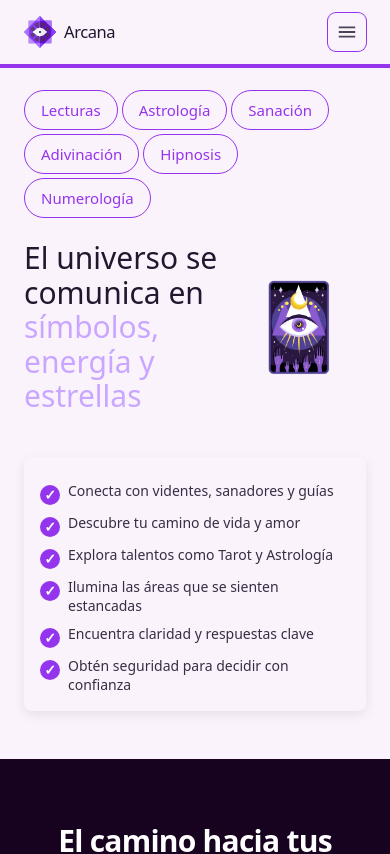
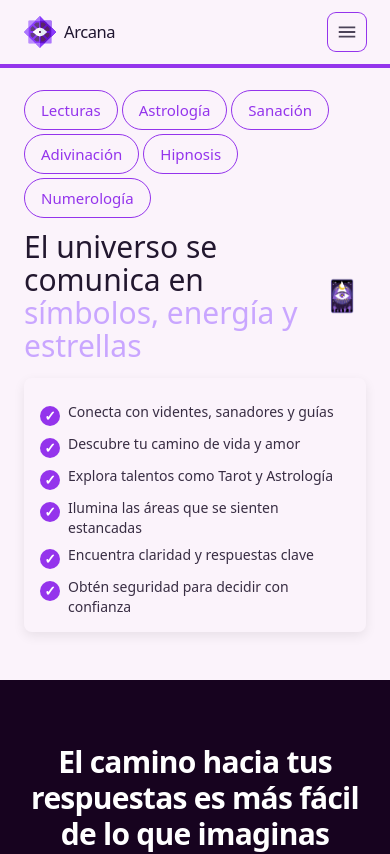
Before and after one commit to arcana302-art/arcana-v2, a Next.js app: page / in a window 390 px wide. Shown: the top 854 px of the page. Built offline with nearby package versions, Linux system fonts and the light colour scheme.

Commit message:
Update Hero.tsx

```diff
--- a/app/components/Hero.tsx
+++ b/app/components/Hero.tsx
@@ -7,7 +7,6 @@ import { useMemo } from 'react';
 const HERO_IMG = '/brand/hero-card-eye.png';
 const CLOUD_IMG = '/brand/Nube1.png';
 const BTN_PURPLE = '#9434ec';
-const LIGHT_PURPLE = '#c9a6ff';
 
 export default function Hero() {
   const talents = useMemo(
@@ -67,20 +66,22 @@ export default function Hero() {
         <div className="relative mt-0 grid grid-cols-12 gap-y-4 lg:gap-x-10 hero-grid">
           {/* LEFT */}
           <div className="hero-left col-span-12 lg:col-span-6 flex flex-col justify-center">
-            {/* MOBILE: TÍTULO + CARTA 60/40 */}
-            <div className="flex w-full sm:hidden gap-2 items-center mb-4">
-              <h1 className="hero-title-1 text-[30px] font-normal leading-[1.15] w-3/5">
+            {/* TITLE + CARD MOBILE */}
+            <div className="hero-title-wrapper flex flex-col sm:flex-row sm:items-center sm:gap-6">
+              <h1 className="hero-title-1 text-[30px] sm:text-[65px] font-normal leading-[1.15]">
                 <span className="text-[#22172f]">El universo se comunica en </span>
                 <span className="text-[#c9a6ff]">símbolos, energía y estrellas</span>
               </h1>
-              <div className="w-2/5">
+
+              {/* Mobile: carta al lado del título */}
+              <div className="hero-card-mobile flex sm:hidden w-2/5 ml-4">
                 <Image
                   src={HERO_IMG}
                   alt="Carta / símbolo místico"
                   width={560}
                   height={790}
                   priority
-                  className="h-auto w-full scale-[0.5]" // Reducida al 50%
+                  className="h-auto w-full scale-[0.5]"
                 />
               </div>
             </div>
@@ -118,7 +119,7 @@ export default function Hero() {
             </div>
           </div>
 
-          {/* RIGHT DESKTOP */}
+          {/* RIGHT */}
           <div className="relative col-span-12 lg:col-span-6 flex flex-col items-center justify-center min-h-[1px] hidden sm:flex">
             <img
               src={CLOUD_IMG}
@@ -152,9 +153,15 @@ export default function Hero() {
           mask-image: radial-gradient(140% 120% at 56% 46%, #000 62%, transparent 100%);
         }
         @keyframes cloud-sway {
-          0% { transform: translateX(-52%); }
-          50% { transform: translateX(-44%); }
-          100% { transform: translateX(-52%); }
+          0% {
+            transform: translateX(-52%);
+          }
+          50% {
+            transform: translateX(-44%);
+          }
+          100% {
+            transform: translateX(-52%);
+          }
         }
 
         /* MOBILE */
@@ -175,8 +182,12 @@ export default function Hero() {
             text-overflow: ellipsis;
           }
           .hero-title-1 {
-            font-size: 30px; /* reducido para 5 renglones */
-            line-height: 1.15;
+            font-size: 30px;
+            line-height: 1.1;
+          }
+          .hero-card-mobile img {
+            width: 100% !important;
+            height: auto;
           }
           .bullets-grid {
             grid-template-columns: 1fr;
@@ -185,6 +196,11 @@ export default function Hero() {
           .bullet-text {
             font-size: 14px;
             line-height: 1.4;
+          }
+          .hero-title-wrapper {
+            flex-direction: row;
+            align-items: center;
+            justify-content: flex-start;
           }
         }
 
```
